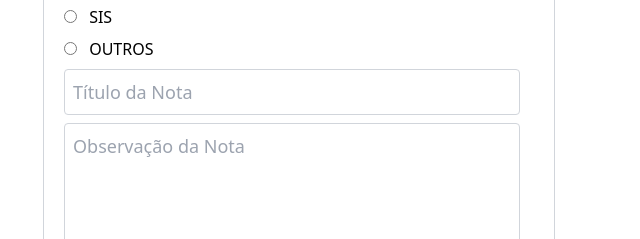
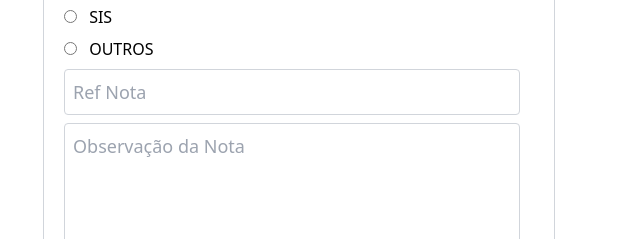
Before and after one commit to PedroRosan/note-manager, a plain HTML site: page index.html in a window 1280 px wide. Shown: the part 160-399 px from the top of the page, 341-981 px from the left. Drawn offline with nearby package versions, Linux system fonts and the light colour scheme.

Commit message:
alterado placeholder

```diff
--- a/index.html
+++ b/index.html
@@ -26,7 +26,7 @@
                 <label class="mb-2">
                     <input type="radio" name="noteType" value="OUTROS" class="mr-2"> OUTROS
                 </label>
-                <input type="text" id="noteTitle" name="noteTitle" placeholder="Título da Nota" class="mb-2 p-2 text-lg w-full border border-gray-300 dark:border-gray-700 rounded">
+                <input type="text" id="noteTitle" name="noteTitle" placeholder="Ref Nota" class="mb-2 p-2 text-lg w-full border border-gray-300 dark:border-gray-700 rounded">
                 <textarea id="noteObservation" name="noteObservation" placeholder="Observação da Nota" class="mb-2 p-2 text-lg w-full border border-gray-300 dark:border-gray-700 rounded h-32"></textarea>
                 <button type="submit" class="mb-2 px-4 py-2 bg-green-500 text-white rounded">Salvar Nota</button>
                 <button type="button" id="cancelButton" class="px-4 py-2 bg-red-500 text-white rounded">Cancelar</button>
```
